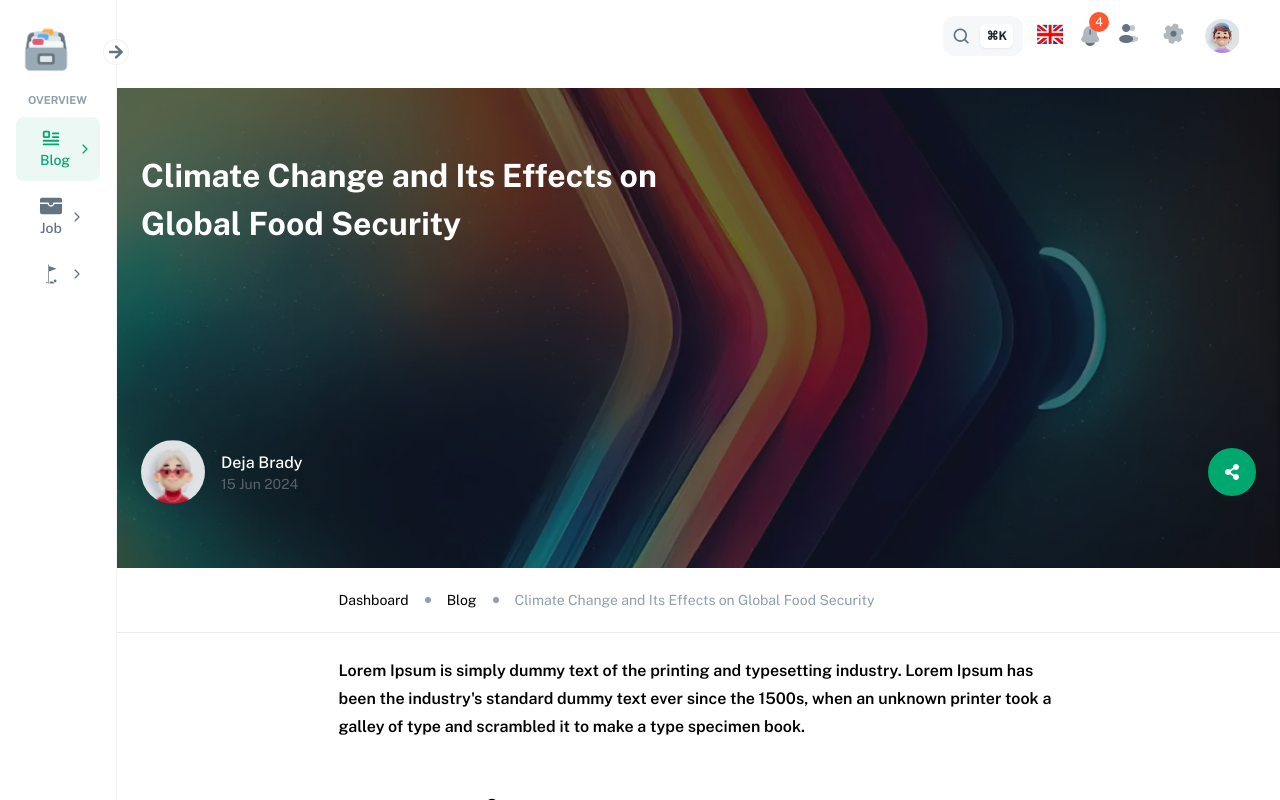
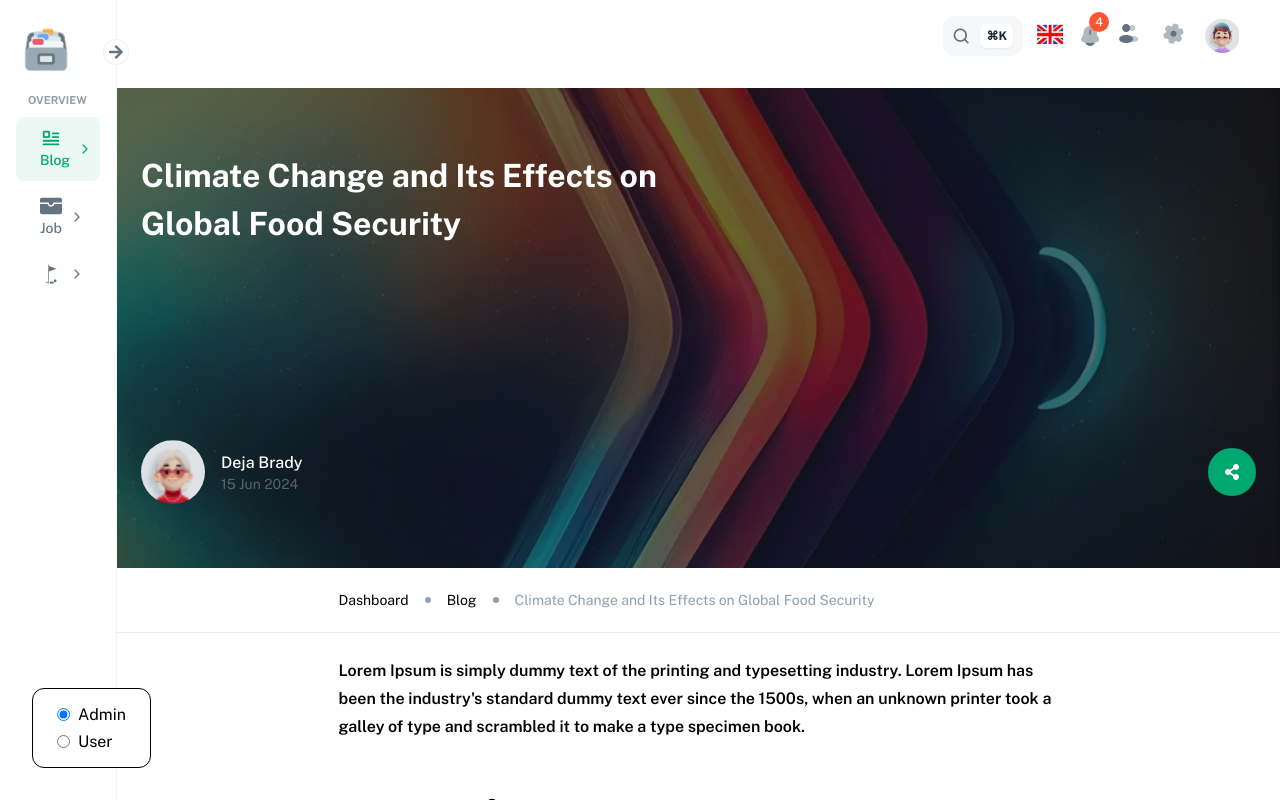
Before and after one commit to hajarakotozafy/blog, a React (Vite) app: page /blog/create in a window 1280 px wide. Built offline with nearby package versions, Linux system fonts and the light colour scheme.

Commit message:
feat: add role switcher form

```diff
--- a/src/App.tsx
+++ b/src/App.tsx
@@ -13,11 +13,12 @@ import BlogList from './pages/BlogList/BlogList';
 import ProductDetails from './pages/ProductDetails/ProductDetails';
 import Blog from "./pages/Blog/Blog";
 import BlogArticleDetails from './pages/BlogArticleDetails/BlogArticleDetails';
-
+import RoleSwitcher from "./components/RoleSwitcher/RoleSwitcher";
 const App: FC = () => {
 
   return (
     <div className="app-container">
+
       <SideNav/>
       <div className="app-content">
         <DashboardNav/>
@@ -31,7 +32,7 @@ const App: FC = () => {
         </Routes>
       <Footer/>
       </div>
-
+      <RoleSwitcher/>
     </div>
   )
 }
--- /dev/null
+++ b/src/components/RoleSwitcher/RoleSwitcher.scss
@@ -0,0 +1,22 @@
+.role-switcher-container{
+	position: absolute;
+	bottom: 32px;
+	left: 32px;
+	border: 1px solid black;
+	padding: 16px 24px;
+	border-radius: 12px;
+	background: #ffffff;
+	z-index: 9999999999999999999999999;
+	form{
+		display: flex;
+		flex-direction: column;
+		row-gap: 8px;
+		.role-switcher-form-control{
+			display: flex;
+			column-gap: 8px;
+			input, label{
+				cursor: pointer;
+			}
+		}
+	}
+}
--- /dev/null
+++ b/src/components/RoleSwitcher/RoleSwitcher.tsx
@@ -0,0 +1,20 @@
+import "./RoleSwitcher.scss";
+
+const RoleSwitcher = ({isAdmin}: boolean) => {
+	return (
+		<div className="role-switcher-container">
+			<form>
+				<div className="role-switcher-form-control">
+				<input type="radio" name="role" id="admin" value="admin" checked/>
+				<label for="admin">Admin</label>
+				</div>
+				<div className="role-switcher-form-control">
+				<input type="radio" name="role" id="user" value="user"/>
+				<label for="user">User</label>
+				</div>
+			</form>
+		</div>
+	)
+}
+
+export default RoleSwitcher;
```
